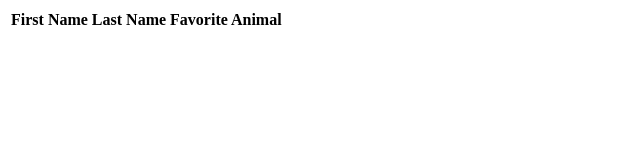
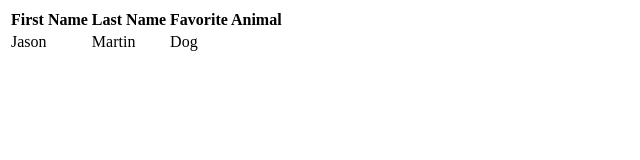
Before and after one commit to JasonMartin85/html-exercise, a plain HTML site: page favorites.html in a window 1280 px wide. Shown: the whole page, without its empty margins (0-640 px from the left). Drawn offline with Linux system fonts and the light colour scheme.

Commit message:
<Updated table data in favorites.html>

```diff
--- a/favorites.html
+++ b/favorites.html
@@ -13,6 +13,13 @@
 				<th>Favorite Animal</th>
 			</tr>
 		</thread>
+		<tbody>
+			<tr>
+				<td>Jason</td>
+				<td>Martin</td>
+				<td>Dog</td>
+			</tr>
+		</tbody>
 	</table>
 
 </html>
```
